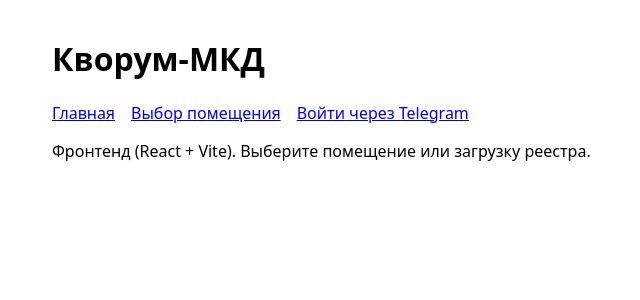
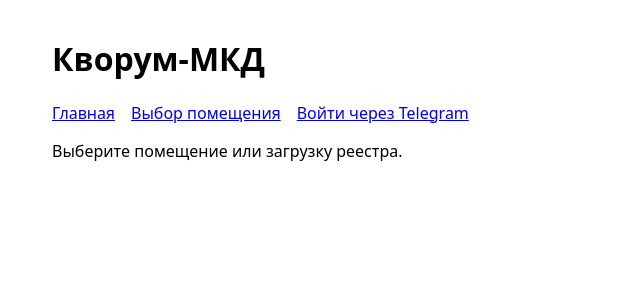
Before and after one commit to enedelko/mkd-contacts, a React (Vite) app in the folder frontend/: page / in a window 1280 px wide. Shown: the top 300 px of the page, without its empty margins (228-868 px from the left). Built offline with nearby package versions, Linux system fonts and the light colour scheme; no server answers.

Commit message:
Убран технический текст с главной страницы
Co-authored-by: Cursor <cursoragent@cursor.com>

```diff
--- a/frontend/src/App.jsx
+++ b/frontend/src/App.jsx
@@ -56,7 +56,7 @@ function Home() {
       navigate(`/auth/callback${window.location.hash}`, { replace: true })
     }
   }, [searchParams, navigate])
-  return <p>Фронтенд (React + Vite). Выберите помещение или загрузку реестра.</p>
+  return <p>Выберите помещение или загрузку реестра.</p>
 }
 
 function App() {
```
